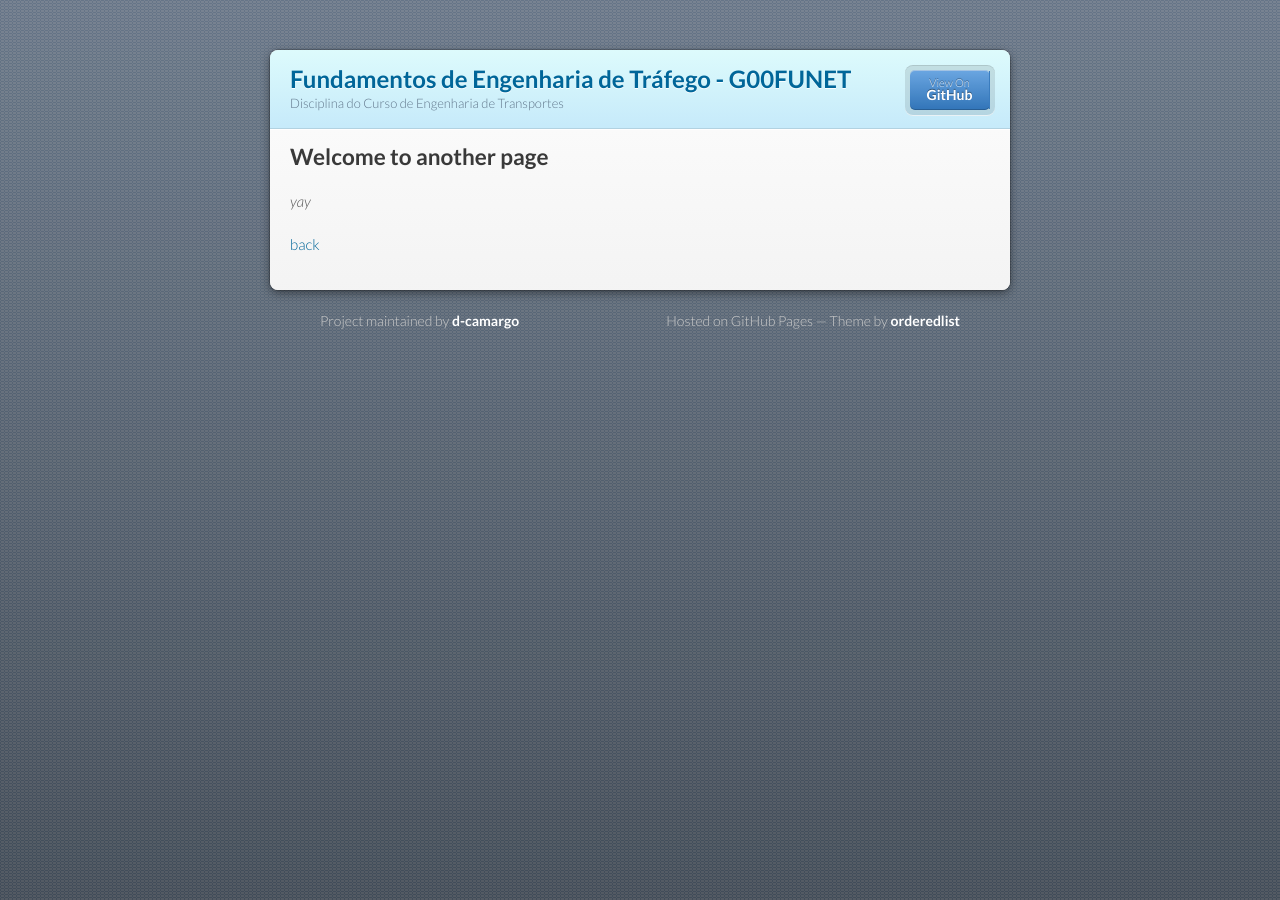
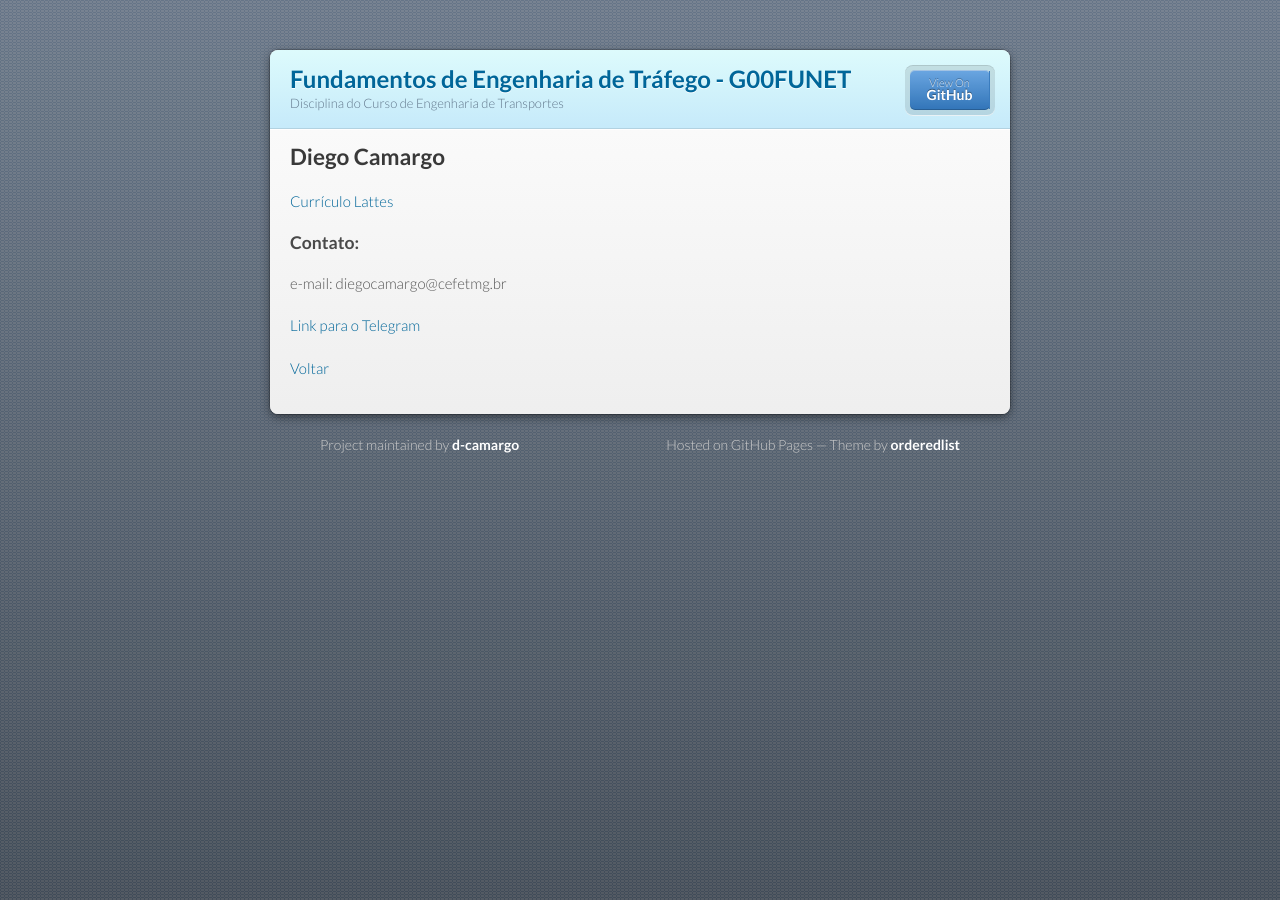
Before and after one commit to d-camargo/fet, a Jekyll site: the page built from another-page.md, in a window 1280 px wide. Built offline with Jekyll 4.4.1, drawn with Linux system fonts in a browser that asks for light colours; our own code applies the rules of GitHub Pages for plain Markdown files.

Commit message:
Update another-page.md

```diff
--- a/another-page.md
+++ b/another-page.md
@@ -1,9 +1,9 @@
----
-layout: default
----
+## Diego Camargo
+[Currículo Lattes](http://lattes.cnpq.br/0138793013112199)
+### Contato:
+e-mail: diegocamargo@cefetmg.br
 
-## Welcome to another page
+[Link para o Telegram](https://t.me/dcamargo_cefetmg)
 
-_yay_
 
-[back](./)
+[Voltar](./)
```
